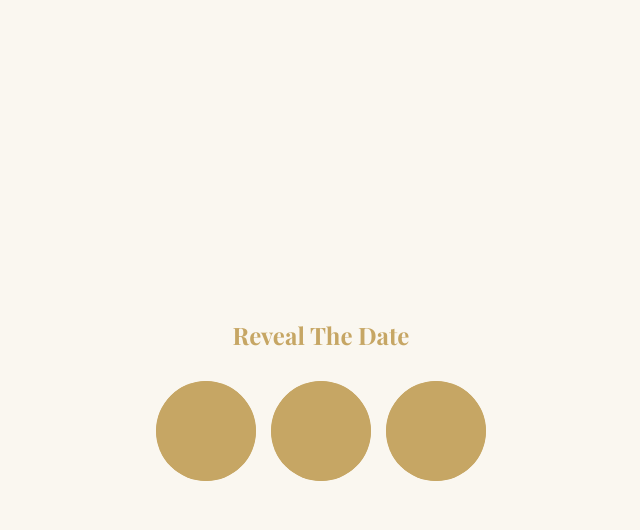
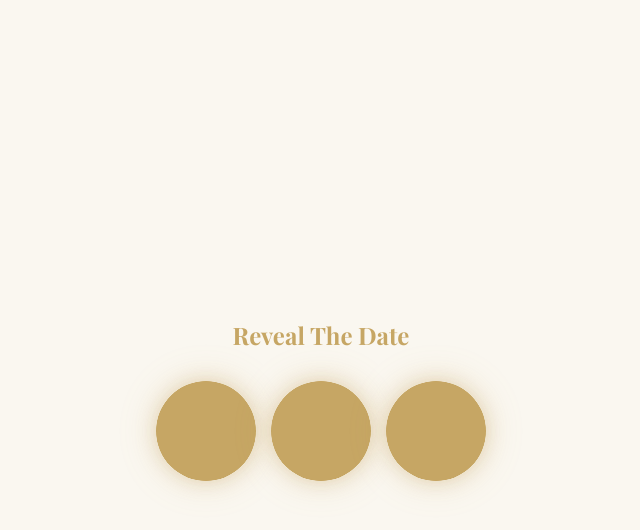
Before and after one commit to ratanm2/rm-wedding, a plain HTML site: page index.html in a window 1280 px wide. Both pictures are taken after a click on the button "Open Invitation". Shown: the whole page, without its empty margins (319-959 px from the left). Drawn offline with nearby package versions, Linux system fonts and the light colour scheme.

Commit message:
Enhance styles for scratch card and hidden text
Updated styles for .hidden-text and added canvas styles.

```diff
--- a/style.css
+++ b/style.css
@@ -73,18 +73,30 @@ gap:15px;
 position:relative;
 width:100px;
 height:100px;
+border-radius:50%;
+overflow:hidden;
+
+box-shadow:
+0 0 20px rgba(198,166,100,.4),
+0 0 40px rgba(198,166,100,.2);
 }
 
 .hidden-text{
 position:absolute;
 inset:0;
+
 display:flex;
 justify-content:center;
 align-items:center;
-font-size:20px;
-font-weight:bold;
-color:var(--gold);
+
+font-family:'Playfair Display';
+font-size:22px;
+font-weight:700;
+letter-spacing:2px;
+
+color:#C6A664;
 }
+
 
 canvas{
 position:absolute;
```
